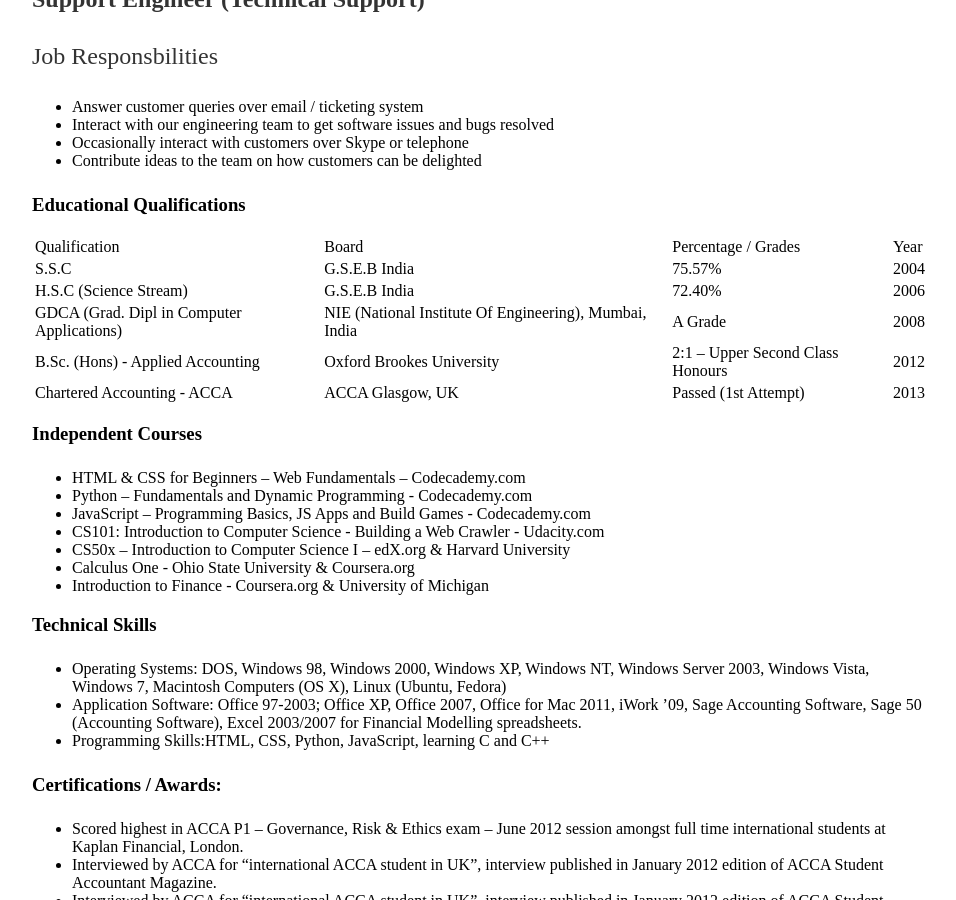
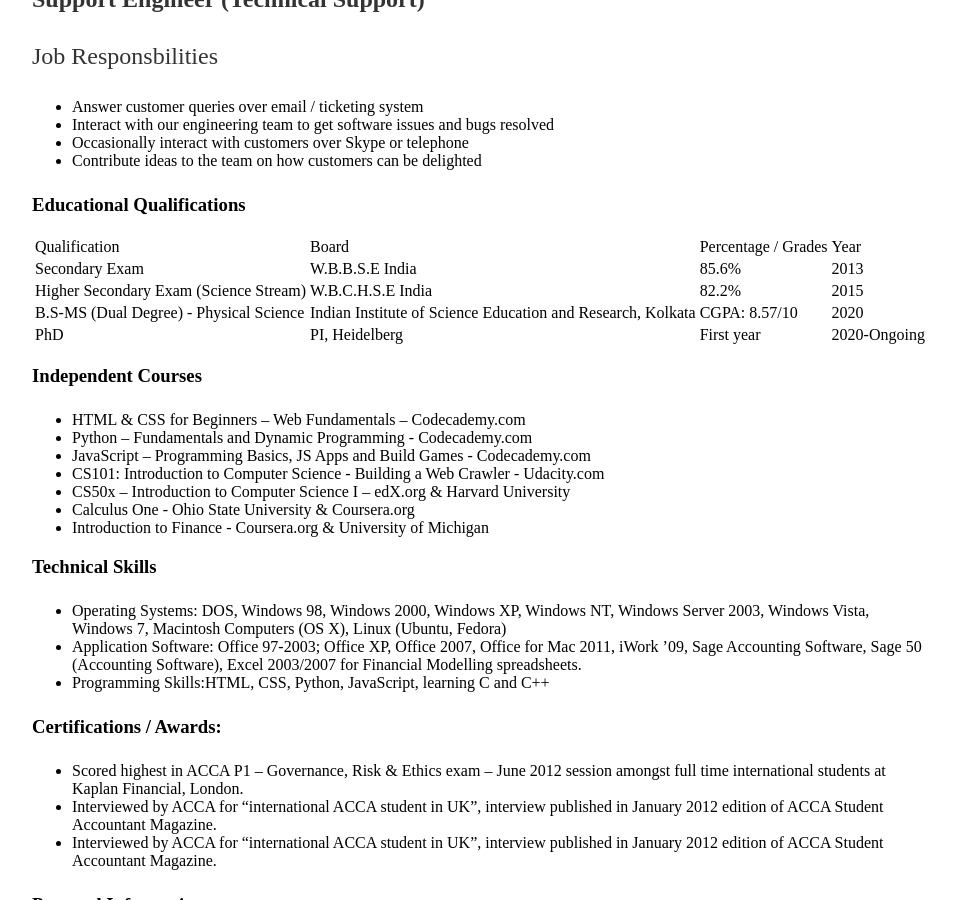
Before and after one commit to an15ms157/abhishek.github.io, a Jekyll site: the page built from cv/index.html, in a window 1280 px wide and 900 px high, scrolled down 559 px. Shown: the whole window, without its empty margins (160-1116 px from the left). Built offline with Jekyll 4.4.1, drawn with Linux system fonts in a browser that asks for light colours.

Commit message:
Update index.html

```diff
--- a/cv/index.html
+++ b/cv/index.html
@@ -43,34 +43,28 @@
                     <td>Year</td>
                 </tr>
                 <tr>
-                    <td>S.S.C</td>
-                    <td>G.S.E.B India</td>
-                    <td>75.57%</td>
-                    <td>2004</td>
+                    <td>Secondary Exam</td>
+                    <td>W.B.B.S.E India</td>
+                    <td>85.6%</td>
+                    <td>2013</td>
                 </tr>
                 <tr>
-                    <td>H.S.C (Science Stream)</td>
-                    <td>G.S.E.B India</td>
-                    <td>72.40%</td>
-                    <td>2006</td>
+                    <td>Higher Secondary Exam (Science Stream)</td>
+                    <td>W.B.C.H.S.E India</td>
+                    <td>82.2%</td>
+                    <td>2015</td>
                 </tr>
                 <tr>
-                    <td>GDCA (Grad. Dipl in Computer Applications)</td>
-                    <td>NIE (National Institute Of Engineering), Mumbai, India</td>
-                    <td>A Grade</td>
-                    <td>2008</td>
+                    <td>B.S-MS (Dual Degree) - Physical Science</td>
+                    <td>Indian Institute of Science Education and Research, Kolkata</td>
+                    <td>CGPA: 8.57/10</td>
+                    <td>2020</td>
                 </tr>
                 <tr>
-                    <td>B.Sc. (Hons) - Applied Accounting</td>
-                    <td>Oxford Brookes University</td>
-                    <td>2:1 – Upper Second Class Honours</td>
-                    <td>2012</td>
-                </tr>
-                <tr>
-                    <td>Chartered Accounting - ACCA</td>
-                    <td>ACCA Glasgow, UK</td>
-                    <td>Passed (1st Attempt)</td>
-                    <td>2013</td>
+                    <td>PhD</td>
+                    <td>PI, Heidelberg </td>
+                    <td> First year </td>
+                    <td>2020-Ongoing</td>
                 </tr>
             </table>
             <h3>Independent Courses</h3>
```
